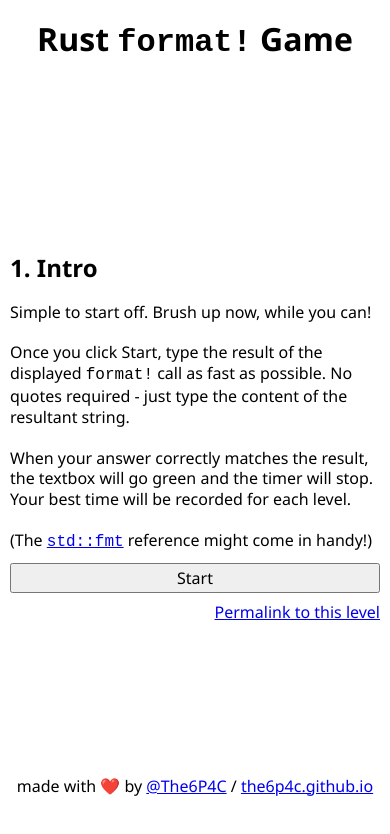
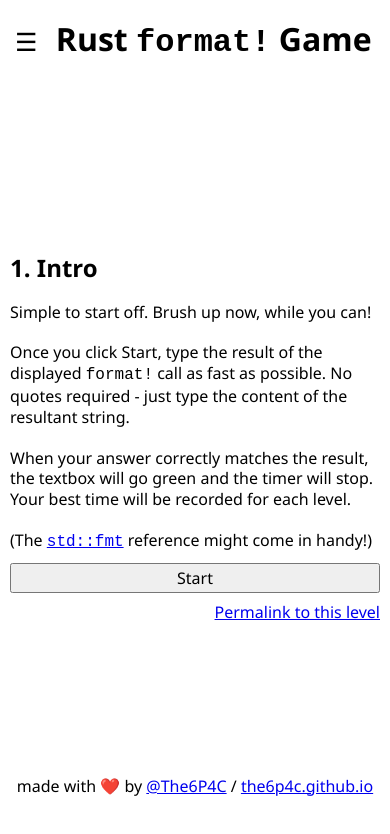
Before and after one commit to the6p4c/rust-fmt-game, a Vue app: page / in a window 390 px wide. Shown: the top 834 px of the page. Built offline with nearby package versions, Linux system fonts and the light colour scheme.

Commit message:
Add hamburger menu

```diff
--- a/src/App.vue
+++ b/src/App.vue
@@ -1,10 +1,20 @@
 <template>
 	<div v-if="loaded" id="app">
+		<div
+			id="hamburger"
+			@click="toggleLevelsListVisibility" v-bind:class="{ visible: !levelsListVisible }">
+			<span id="hamburger-icon">&#x2630;</span>
+		</div>
 		<h1 id="header">Rust <code>format!</code> Game</h1>
-		<LevelsList
-			id="levels-list"
-			@level-click="changeLevel"
-			v-bind:levels="levels" v-bind:best-time-store="bestTimeStore" v-bind:current-level-ident="currentLevel.ident" />
+		<section id="levels-list" v-bind:class="{ visible: levelsListVisible }">
+			<h2>Levels</h2>
+			<span
+				id="close"
+				@click="toggleLevelsListVisibility" v-bind:class="{ visible: levelsListVisible }">X</span>
+			<LevelsList
+				@level-click="changeLevel"
+				v-bind:levels="levels" v-bind:best-time-store="bestTimeStore" v-bind:current-level-ident="currentLevel.ident" />
+		</section>
 		<Game
 			id="game" ref="game"
 			@finish-level="finishLevel" @next-level="nextLevel"
@@ -32,7 +42,9 @@
 	},
 	data: function() {
 		return {
-			currentLevelIndex: 0 // May be updated in mounted
+			currentLevelIndex: 0, // May be updated in mounted
+
+			levelsListVisible: false // Only used in small layouts
 		};
 	},
 	computed: {
@@ -59,7 +71,15 @@
 		}
 	},
 	methods: {
+		toggleLevelsListVisibility: function() {
+			this.levelsListVisible = !this.levelsListVisible;
+		},
 		changeLevel: function(index) {
+			// Hide the menu if the user selects a new level
+			if (this.levelsListVisible) {
+				this.toggleLevelsListVisibility();
+			}
+
 			// User has selected the same level again.
 			// Convenience and user expectation is that the level would reset,
 			// but this only happens if the index actually changes and the prop
@@ -127,12 +147,12 @@
 	height: 100%;
 	margin: 0 auto;
 
-	grid-template-columns: 100%;
+	grid-template-columns: auto 1fr;
 	grid-template-rows: auto 1fr auto;
 	grid-template-areas:
-		"header"
-		"game"
-		"footer";
+		"hamburger header"
+		"game game"
+		"footer footer";
 }
 
 @media (min-width: 800px) {
@@ -163,16 +183,81 @@
 	text-align: center;
 }
 
+#hamburger {
+	display: none;
+
+	align-items: center;
+
+	font-size: 26px;
+}
+
+#hamburger.visible {
+	display: flex;
+}
+
+@media (min-width: 800px) {
+	#hamburger.visible {
+		display: none;
+	}
+}
+
+#hamburger-icon {
+	margin-left: 15px;
+
+	font-size: 25px;
+}
+
+#close {
+	display: none;
+
+	position: absolute;
+	top: 20px;
+	right: 20px;
+
+	font-size: 26px;
+
+	/* Close button is before the levels list in the DOM, so push it to the top so it's visible */
+	z-index: 999;
+}
+
+#close.visible {
+	display: block;
+}
+
+@media (min-width: 800px) {
+	#close.visible {
+		display: none;
+	}
+}
+
 #levels-list {
 	display: none;
+	width: 100%;
+	height: 100%;
+
+	position: absolute;
+	top: 0px;
+	left: 0px;
+
 	padding: 10px;
+	box-sizing: border-box;
+
+	background-color: white;
 
 	overflow-y: auto;
+}
+
+#levels-list.visible {
+	display: block;
 }
 
 @media (min-width: 800px) {
 	#levels-list {
 		display: initial;
+		width: auto;
+		height: auto;
+
+		position: static;
 
 		grid-area: levels-nav;
 	}
--- a/src/components/LevelsList.vue
+++ b/src/components/LevelsList.vue
@@ -1,12 +1,11 @@
 <template>
-<section>
-	<h2>Levels</h2>
+<div>
 	<LevelsListElement
 		v-for="(level, index) in levels" v-bind:key="level.ident"
 		@click.native="levelClick(index)"
 		v-bind:index="index" v-bind:level="level"
 		v-bind:best-time="bestTimeStore.bestTimes[level.ident]" v-bind:is-current="level.ident == currentLevelIdent" />
-</section>
+</div>
 </template>
 
 <script>
```
